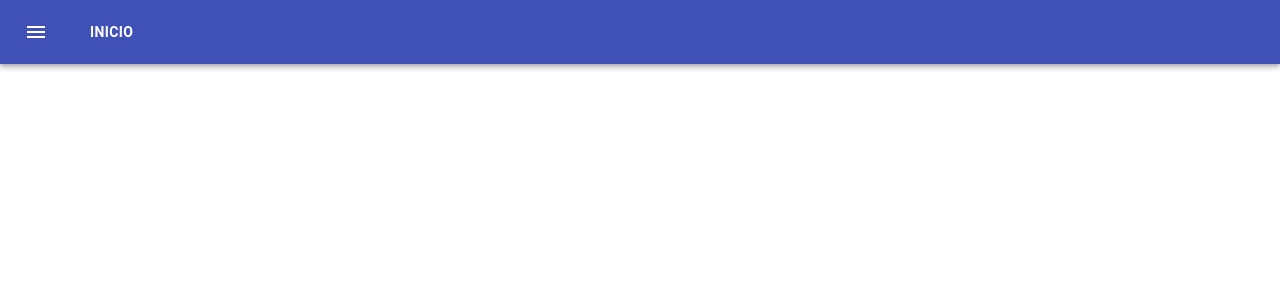
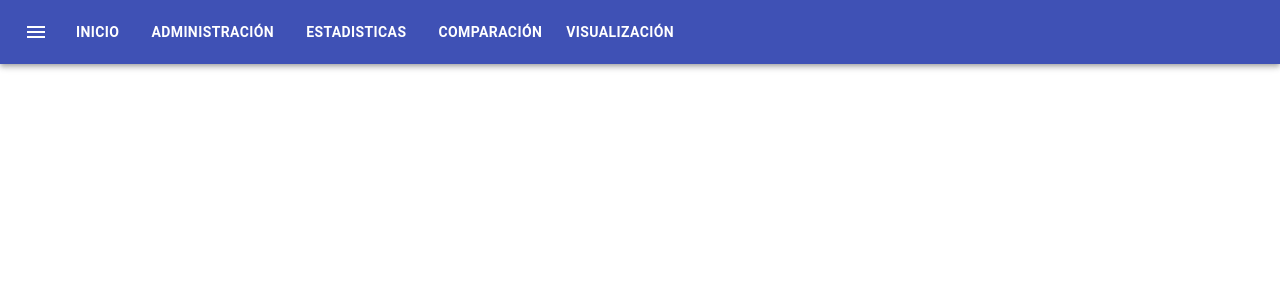
Before and after one commit to ignacioainol/Mui-frontend-SGM, a React (Create React App) app: page / in a window 1280 px wide. Shown: the top 300 px of the page. Built offline with nearby package versions, Linux system fonts and the light colour scheme.

Commit message:
added one menuList to navbar

```diff
--- a/src/components/Navbar/index.js
+++ b/src/components/Navbar/index.js
@@ -1,28 +1,74 @@
 import React from 'react';
 import { makeStyles } from '@material-ui/core/styles';
+import { withStyles } from '@material-ui/core/styles';
 import AppBar from '@material-ui/core/AppBar';
 import Toolbar from '@material-ui/core/Toolbar';
 import Button from '@material-ui/core/Button';
 import IconButton from '@material-ui/core/IconButton';
 import MenuIcon from '@material-ui/icons/Menu';
 import Link from '@material-ui/core/Link';
-import { createMuiTheme } from '@material-ui/core/styles';
-import { ThemeProvider } from "@material-ui/styles";
+import Menu from '@material-ui/core/Menu';
+import MenuItem from '@material-ui/core/MenuItem';
+import ListItemIcon from '@material-ui/core/ListItemIcon';
+import ListItemText from '@material-ui/core/ListItemText';
+import InboxIcon from '@material-ui/icons/MoveToInbox';
+import DraftsIcon from '@material-ui/icons/Drafts';
+import SendIcon from '@material-ui/icons/Send';
 
 const useStyles = makeStyles({
-    root: {
+  buttonMod: {
     backgroundColor: 'transparent',
     border: 0,
     color: 'white',
-      height: 48,
-      fontWeight: 'bold',
-      padding: '0 30px',
+    height: 40,
+    fontWeight: 'bold'
   },
 });
+
+const StyledMenu = withStyles({
+  paper: {
+    border: '1px solid #d3d4d5',
+  },
+})(props => (
+  <Menu
+    elevation={0}
+    getContentAnchorEl={null}
+    anchorOrigin={{
+      vertical: 'bottom',
+      horizontal: 'center',
+    }}
+    transformOrigin={{
+      vertical: 'top',
+      horizontal: 'center',
+    }}
+    {...props}
+  />
+));
+
+const StyledMenuItem = withStyles(theme => ({
+  root: {
+    '&:focus': {
+      backgroundColor: theme.palette.primary.main,
+      '& .MuiListItemIcon-root, & .MuiListItemText-primary': {
+        color: theme.palette.common.white,
+      },
+    },
+  },
+}))(MenuItem);
 
 export default function Navbar() {
 
   const classes = useStyles();
+
+  const [anchorEl, setAnchorEl] = React.useState(null);
+
+  const handleClick = event => {
+    setAnchorEl(event.currentTarget);
+  };
+
+  const handleClose = () => {
+    setAnchorEl(null);
+  };
 
   return (
     <div>
@@ -32,10 +78,57 @@ export default function Navbar() {
             <MenuIcon />
           </IconButton>
           <Link to="/" color={'inherit'}>
-                        <Button variant="contained" className={classes.root} disableElevation>
+            <Button variant="contained" color="primary" className={classes.buttonMod} disableElevation>
               Inicio
                         </Button>
           </Link>
+
+          <Link to="/" color={'inherit'}>
+            <Button variant="contained" color="primary" className={classes.buttonMod} disableElevation>
+              Administración
+                        </Button>
+          </Link>
+
+          <Link to="/" color={'inherit'}>
+            <Button variant="contained" color="primary" className={classes.buttonMod} disableElevation>
+              Estadisticas
+                        </Button>
+          </Link>
+
+          <Link to="/" color={'inherit'}>
+            <Button variant="contained" color="primary" className={classes.buttonMod} disableElevation>
+              Comparación
+                        </Button>
+          </Link>
+
+          <Button
+            aria-controls="customized-menu"
+            className={classes.buttonMod}
+            onClick={handleClick}
+          >
+            Visualización
+          </Button>
+          <StyledMenu
+            id="customized-menu"
+            anchorEl={anchorEl}
+            keepMounted
+            open={Boolean(anchorEl)}
+            onClose={handleClose}
+          >
+            <StyledMenuItem>
+              <ListItemIcon>
+                <SendIcon fontSize="small" />
+              </ListItemIcon>
+              <ListItemText primary="Relaciones" />
+            </StyledMenuItem>
+            <StyledMenuItem>
+              <ListItemIcon>
+                <DraftsIcon fontSize="small" />
+              </ListItemIcon>
+              <ListItemText primary="Módulos" />
+            </StyledMenuItem>
+          </StyledMenu>
+
         </Toolbar>
       </AppBar>
     </div>
```
Lines whose indentation alone changed are shown as unchanged.
